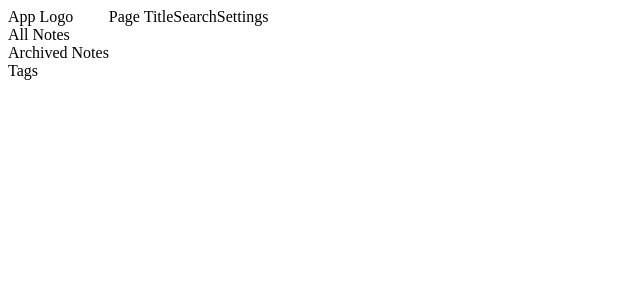
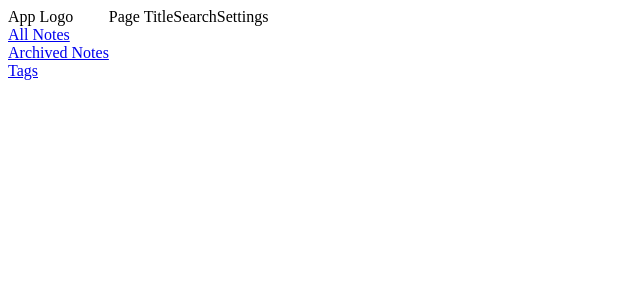
Before and after one commit to Nimus-oes/react-note-app, a React (Vite) app: page / in a window 1280 px wide. Shown: the top 300 px of the page, without its empty margins (0-640 px from the left). Built offline with nearby package versions, Linux system fonts and the light colour scheme.

Commit message:
Link each route to nav menu (#2)

```diff
--- a/src/layout/navigation/nav-bottom-mobile.tsx
+++ b/src/layout/navigation/nav-bottom-mobile.tsx
@@ -1,13 +1,14 @@
+import { NavLink } from "react-router";
 import styles from "./nav-bottom-mobile.module.css";
 
 export default function NavBottomMobile() {
   return (
     <div className={styles.container}>
-      <div>Home</div>
-      <div>Search</div>
-      <div>Archived</div>
-      <div>Tags</div>
-      <div>Settings</div>
+      <NavLink to="/notes/all">Home</NavLink>
+      <NavLink to="">Search</NavLink>
+      <NavLink to="/notes/archived">Archived</NavLink>
+      <NavLink to="/tags">Tags</NavLink>
+      <NavLink to="">Settings</NavLink>
     </div>
   );
 }
--- /dev/null
+++ b/src/layout/navigation/nav-side-desktop.module.css
@@ -0,0 +1,4 @@
+.container {
+  display: flex;
+  flex-direction: column;
+}
--- a/src/layout/navigation/nav-side-desktop.tsx
+++ b/src/layout/navigation/nav-side-desktop.tsx
@@ -1,9 +1,12 @@
+import { NavLink } from "react-router";
+import styles from "./nav-side-desktop.module.css";
+
 export default function NavSideDesktop() {
   return (
-    <div>
-      <div>All Notes</div>
-      <div>Archived Notes</div>
-      <div>Tags</div>
+    <div className={styles.container}>
+      <NavLink to="/notes/all">All Notes</NavLink>
+      <NavLink to="/notes/archived">Archived Notes</NavLink>
+      <NavLink to="/tags">Tags</NavLink>
     </div>
   );
 }
```
